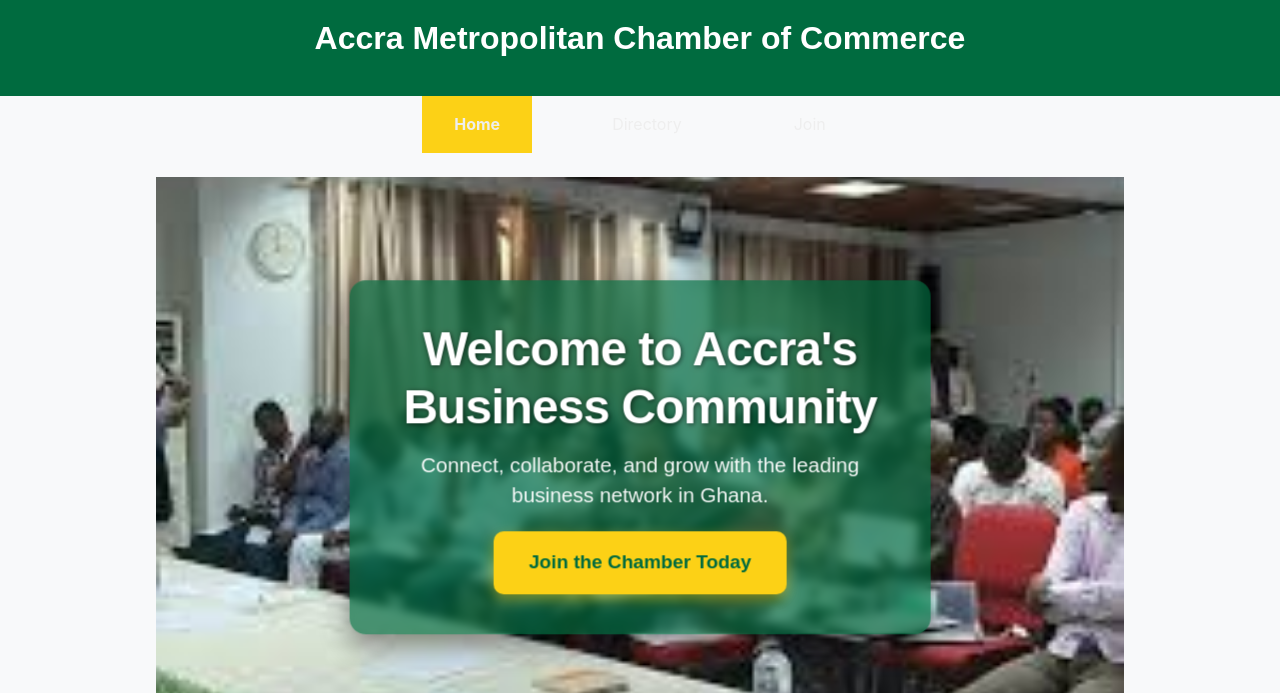
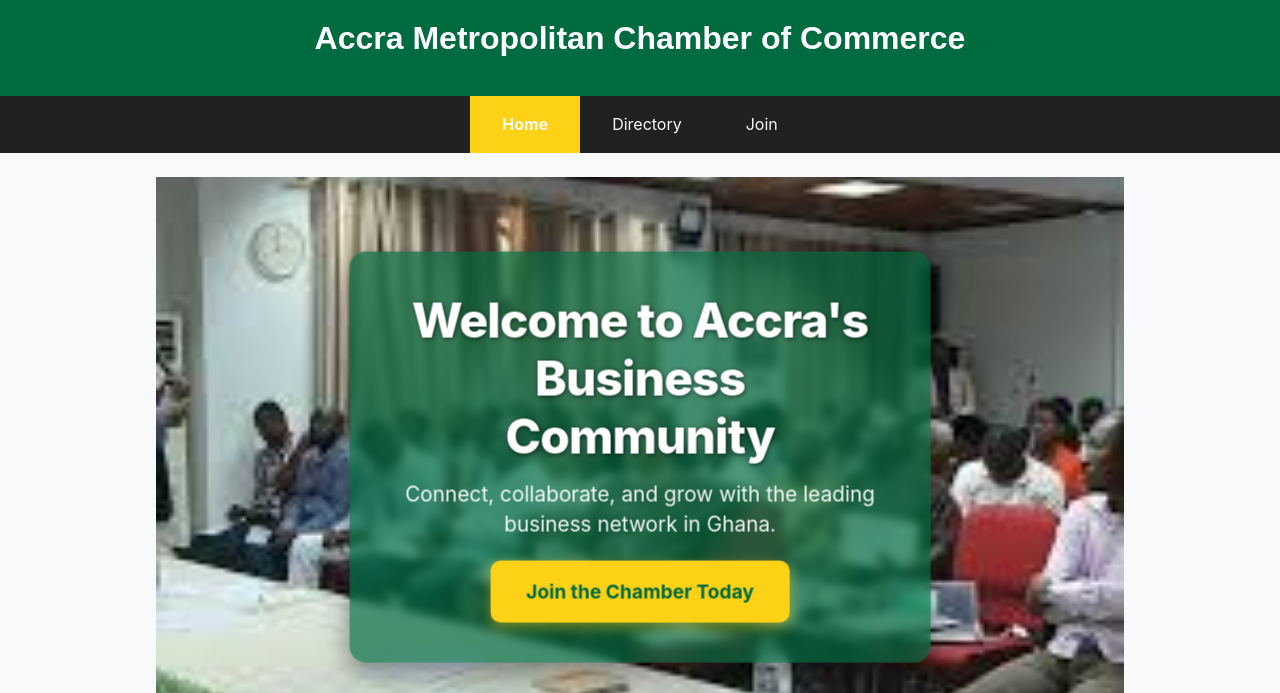
Before and after one commit to Bruce-Nyeha/wdd231, a plain HTML site: page week02/chamber/index.html in a window 1280 px wide. Shown: the part 107-800 px from the top of the page. Drawn offline with Linux system fonts and the light colour scheme; no server answers.

Commit message:
Nav background color changed

```diff
--- a/week02/chamber/index.html
+++ b/week02/chamber/index.html
@@ -5,7 +5,7 @@
   <meta name="viewport" content="width=device-width, initial-scale=1.0">
   <meta name="description" content="Welcome to Accra Metropolitan Chamber of Commerce – Connect, Grow, Succeed">
   <meta name="author" content="Bruce Nyeha">
-  <title>Accra Chamber of Commerce | Home</title>
+  <title>Directory</title>
 
   <!-- Favicon -->
   <link rel="icon" href="images/logo.jpg" type="image/jpeg">
--- a/week02/chamber/styles/large.css
+++ b/week02/chamber/styles/large.css
@@ -1,15 +1,19 @@
+/* Large screen enhancements - large.css */
+
 @media (min-width: 768px) {
+  /* Hide hamburger menu on desktop */
   #menuBtn {
     display: none;
   }
 
+  /* Show navigation horizontally on desktop */
   #navMenu {
-    display: block;
+    display: block !important;
     position: static;
     top: auto;
     left: auto;
     width: auto;
-    background: none;
+    background: #212121;
     padding: 0;
     box-shadow: none;
   }
@@ -17,56 +21,19 @@
   nav ul {
     display: flex;
     justify-content: center;
-    gap: 3rem;
+    gap: 0;
+  }
+
+  nav li {
+    border-bottom: none;
   }
 
   nav a {
-    padding: 0.8rem 1.5rem;
+    padding: 1rem 2rem;
     border-bottom: none;
   }
 
-  .member-grid {
-    grid-template-columns: repeat(auto-fit, minmax(320px, 1fr));
-  }
-
-  .hero {
-    height: 70vh;
-  }
-
-  .hero-text {
-    max-width: 60%;
-    padding: 2.5rem 3rem;
-  }
-
-  .hero-text h2 {
-    font-size: 3rem;
-  }
-
-  .hero-text p {
-    font-size: 1.3rem;
-  }
-
-  .cta-button {
-    padding: 1rem 2.2rem;
-    font-size: 1.2rem;
-  }
-
-  .spotlight-grid {
-    grid-template-columns: repeat(auto-fit, minmax(300px, 1fr));
-  }
-
-  .events, .weather, .spotlight {
-    max-width: 1000px;
-  }
-}
-
-
-/* Add these styles to your existing large.css */
-
-@media (min-width: 768px) {
   /* Directory Page Enhancements */
-
-  /* View Toggle */
   .view-toggle {
     max-width: 350px;
   }
@@ -105,6 +72,37 @@
   .list-view .member-card p {
     font-size: 1rem;
   }
+
+  /* Hero and other home page sections */
+  .hero {
+    height: 70vh;
+  }
+
+  .hero-text {
+    max-width: 60%;
+    padding: 2.5rem 3rem;
+  }
+
+  .hero-text h2 {
+    font-size: 3rem;
+  }
+
+  .hero-text p {
+    font-size: 1.3rem;
+  }
+
+  .cta-button {
+    padding: 1rem 2.2rem;
+    font-size: 1.2rem;
+  }
+
+  .spotlight-grid {
+    grid-template-columns: repeat(auto-fit, minmax(300px, 1fr));
+  }
+
+  .events, .weather, .spotlight {
+    max-width: 1000px;
+  }
 }
 
 /* Extra large screens - 3 column grid */
--- a/week02/chamber/styles/small.css
+++ b/week02/chamber/styles/small.css
@@ -1,3 +1,5 @@
+/* Mobile-first styles - small.css */
+
 * {
   margin: 0;
   padding: 0;
@@ -10,7 +12,6 @@
   color: #333;
   background: #f8f9fa;
 }
-
 
 header {
   background: #006B3F;
@@ -45,14 +46,9 @@
 }
 
 #navMenu {
-  display: none;
-  position: absolute;
-  top: 100%;
-  left: 0;
+  display: block;
+  background: #212121;
   width: 100%;
-  background: #212121;
-  z-index: 9999;
-  box-shadow: 0 4px 12px rgba(0,0,0,0.6);
 }
 
 #navMenu.show {
@@ -67,11 +63,16 @@
 
 #navMenu a {
   display: block;
-  color: #eee;
+  color: #f8f9fa;
   text-decoration: none;
   padding: 1rem 2rem;
   text-align: center;
   border-bottom: 1px solid #444;
+  transition: background-color 0.3s ease;
+}
+
+#navMenu a:hover {
+  background: #333;
 }
 
 #navMenu a:last-child {
@@ -91,10 +92,6 @@
   display: flex;
   flex-direction: column;
   align-items: center;
-  font-family: "Zalando Sans", sans-serif;
-  font-optical-sizing: auto;
-  font-weight: 200;
-
 }
 
 .hero {
@@ -194,10 +191,16 @@
   border-radius: 8px;
 }
 
+footer {
+  background: #212121;
+  color: white;
+  text-align: center;
+  padding: 2rem;
+  margin-top: 3rem;
+  width: 100%;
+}
 
-/* Add these styles to your existing small.css */
-
-/* Directory Page - View Toggle */
+/* Directory Page Styles */
 .view-toggle {
   display: flex;
   gap: 0.5rem;
@@ -231,7 +234,6 @@
   border-color: #FCD116;
 }
 
-/* Member Grid View */
 .member-grid {
   display: grid;
   grid-template-columns: 1fr;
@@ -294,7 +296,6 @@
   box-shadow: 0 5px 12px rgba(252, 209, 22, 0.4);
 }
 
-/* List View */
 .list-view {
   display: flex;
   flex-direction: column;
@@ -332,12 +333,3 @@
   padding: 0.5rem 1rem;
   font-size: 0.9rem;
 }
-
-footer {
-  background: #212121;
-  color: white;
-  text-align: center;
-  padding: 2rem;
-  margin-top: 3rem;
-  width: 100%;
-}
```
